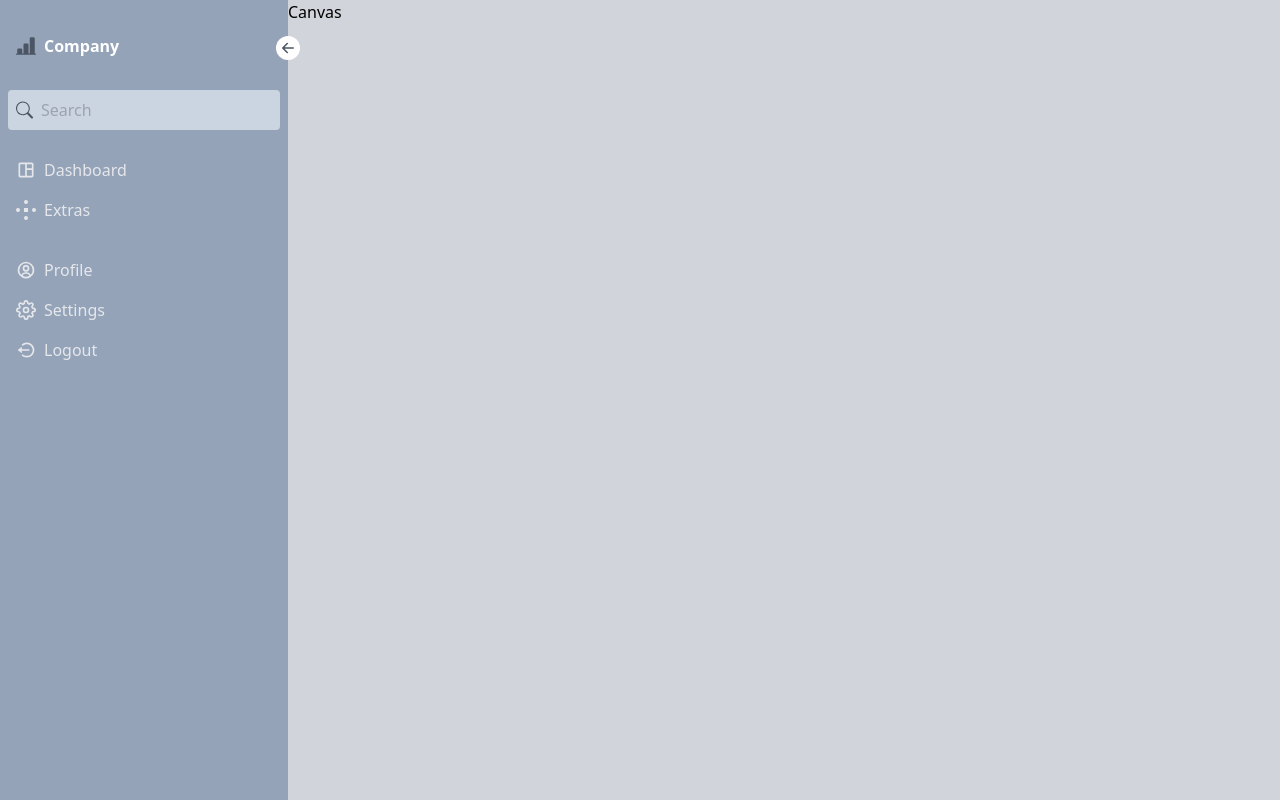
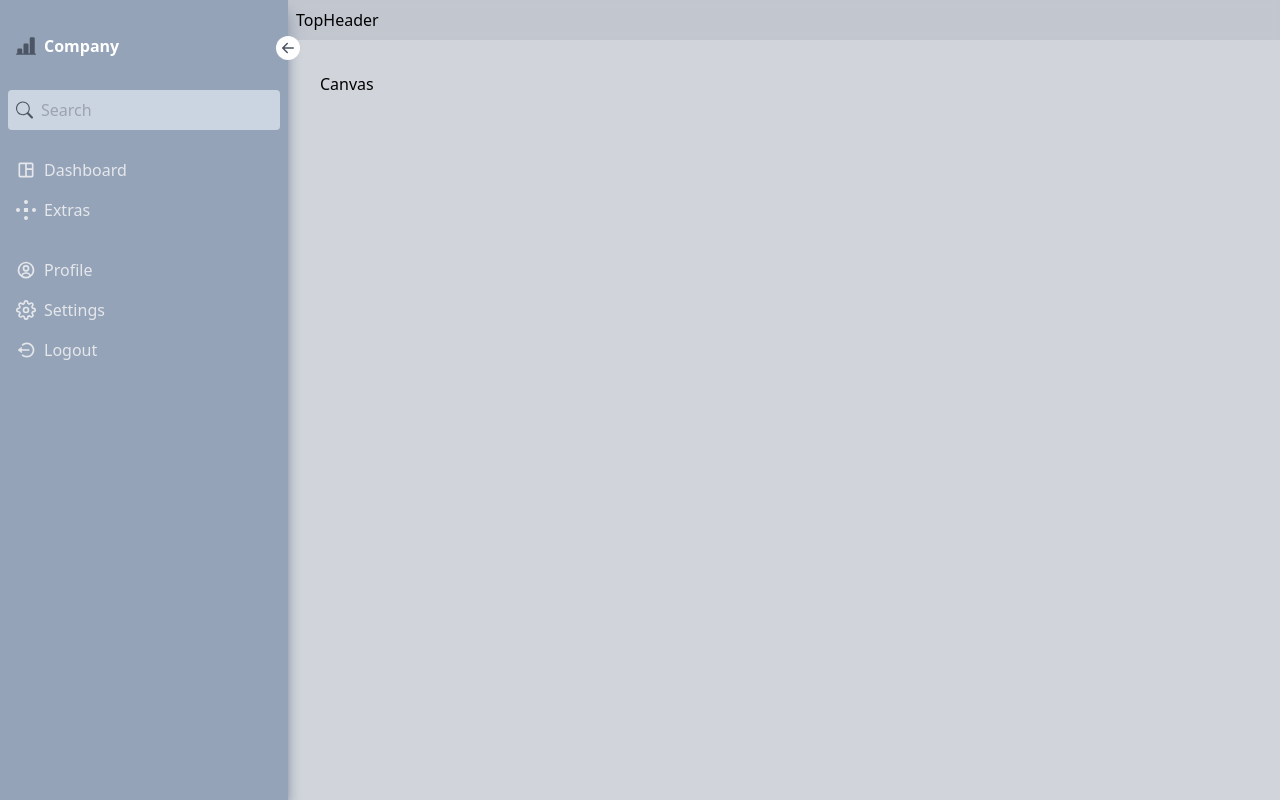
Before and after one commit to juanrb/my-portfolio, a Next.js app: page / in a window 1280 px wide. Built offline with nearby package versions, Linux system fonts and the light colour scheme.

Commit message:
header added

```diff
--- a/components/layout/Canvas/index.tsx
+++ b/components/layout/Canvas/index.tsx
@@ -2,7 +2,7 @@ type Props = {}
 
 const Canvas = (props: Props) => {
 	return (
-		<div>Canvas</div>
+		<div className="p-8 font-light">Canvas</div>
 	)
 }
 
--- a/components/layout/SidebarNav/index.tsx
+++ b/components/layout/SidebarNav/index.tsx
@@ -19,8 +19,8 @@ const SidebarNav = (props: Props) => {
 	]
 
 	return (
-		<div className={`bg-slate-400 font-extralight h-screen p-2 pt-7 ${open ? 'w-72' : 'w-14'} relative duration-300`}>
-			<BsArrowLeftShort onClick={() => setOpen(!open)} className={`text-gray-600 bg-white rounded-full absolute text-2xl -right-3 top-9 cursor-pointer hover:bg-slate-200 ${!open && 'rotate-180'}`} />
+		<div className={`bg-slate-400 shadow-lg shadow-slate-500 font-extralight h-screen p-2 pt-7 ${open ? 'w-72' : 'w-14'} relative duration-300`}>
+			<BsArrowLeftShort onClick={() => setOpen(!open)} className={`text-gray-600 bg-white rounded-full absolute text-2xl -right-3 top-9 cursor-pointer z-10 hover:bg-slate-200 ${!open && 'rotate-180'}`} />
 
 			<div className="inline-flex items-center">
 				<BsFillBarChartLineFill className="text-gray-600 text-4xl p-2 rounded-md" />
--- /dev/null
+++ b/components/layout/TopHeader/index.tsx
@@ -0,0 +1,9 @@
+type Props = {}
+
+function TopHeader({ }: Props) {
+	return (
+		<div className="h-10 bg-slate-600 p-2 backdrop-filter backdrop-blur-sm bg-opacity-10 font-light">TopHeader</div>
+	)
+}
+
+export default TopHeader
--- a/pages/index.tsx
+++ b/pages/index.tsx
@@ -1,6 +1,7 @@
 import Head from 'next/head'
 import Canvas from '../components/layout/Canvas'
 import SidebarNav from '../components/layout/SidebarNav'
+import TopHeader from '../components/layout/TopHeader'
 import styles from '../styles/Home.module.css'
 
 export default function Home() {
@@ -14,7 +15,10 @@ export default function Home() {
 
       <div className="flex">
         <SidebarNav />
-        <Canvas />
+        <div className='flex flex-col w-full'>
+          <TopHeader />
+          <Canvas />
+        </div>
       </div>
 
     </div>
```
